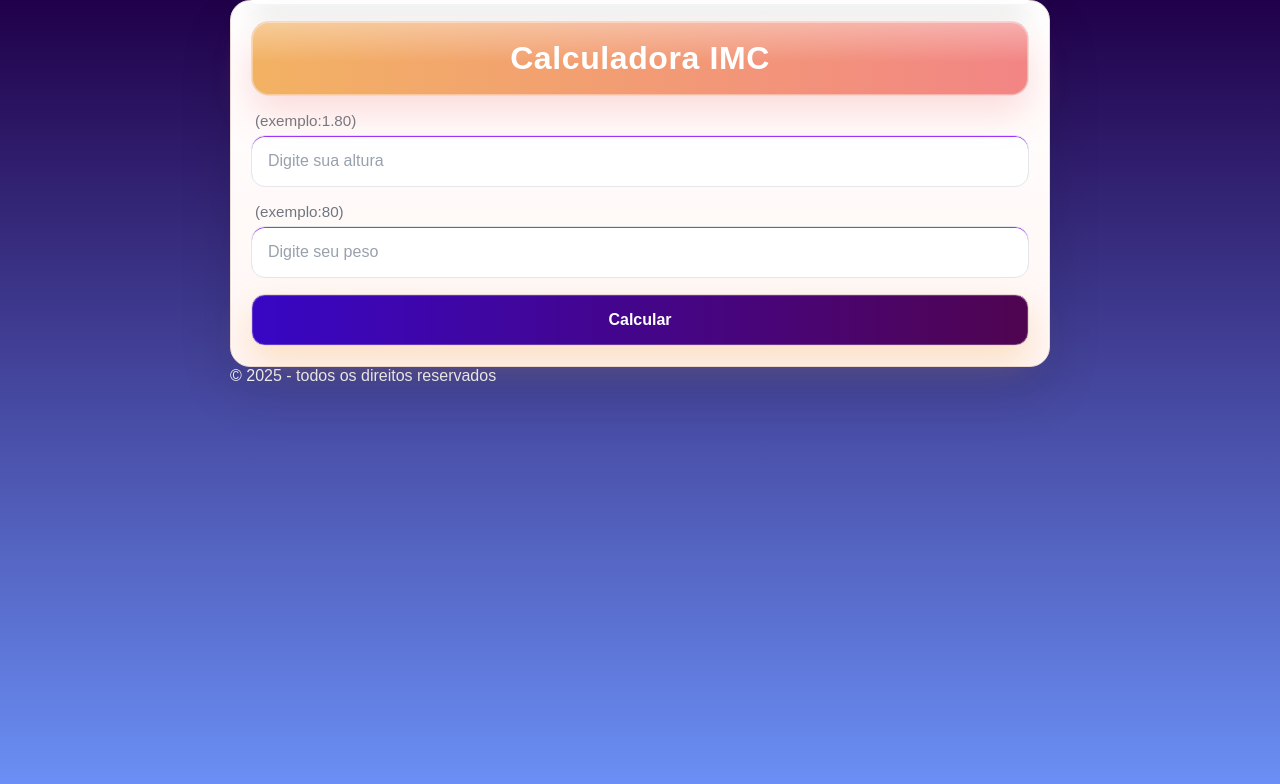
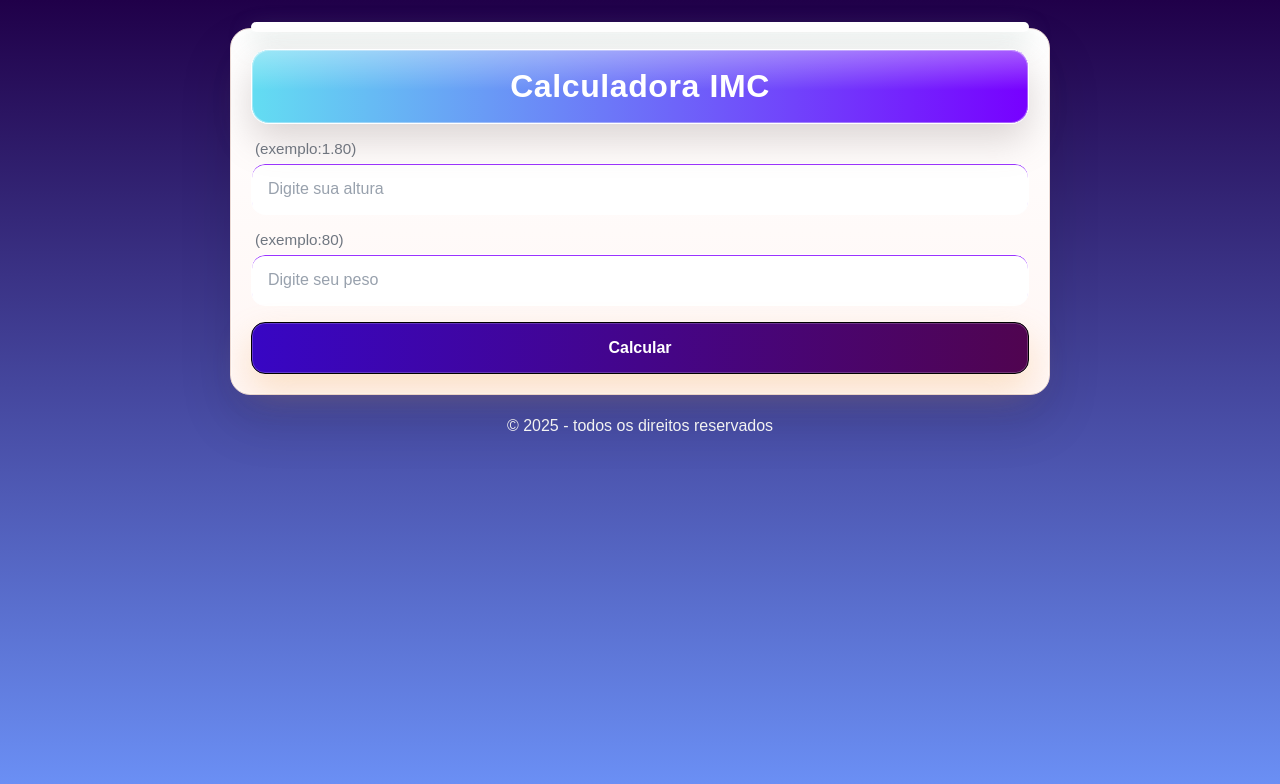
Before and after one commit to CP4-Front-Calculadora-IMC/CP4-Calculadora-IMC, a React (Vite) app: page / in a window 1280 px wide. Shown: the top 784 px of the page. Built offline with nearby package versions, Linux system fonts and the light colour scheme.

Commit message:
Alterando cores do header.css

```diff
--- a/src/css/estilo.css
+++ b/src/css/estilo.css
@@ -44,10 +44,10 @@ input {
   font-size: 1rem;
   color: #1f1f1f; /*Numeros*/
   background: #FFFFFF;
-  border: 1px solid #E3E6EA;
+  border: 1px solid #ffffff;
   border-radius: 14px;
   outline: none;
-  box-shadow: 0 1px 0 rgba(132, 1, 255, 0.8) inset;
+  box-shadow: 0 1px 0 rgba(132, 1, 255, 0.8) inset; /*Borda dos numeros*/
   transition: border-color 0.2s, box-shadow 0.2s, transform 0.06s;
 }
 
@@ -55,7 +55,7 @@ input::placeholder { color: #98A1AD; }
 
 input:focus {
   border-color: #86A59D;
-  box-shadow: 0 0 0 6px rgba(134,165,157,0.22), 0 1px 0 rgba(255,255,255,0.8) inset;
+  box-shadow: 0 0 0 6px rgba(165, 134, 134, 0.22), 0 1px 0 rgba(255,255,255,0.8) inset;
 }
 
 button {
@@ -64,9 +64,9 @@ button {
   padding: 0 20px;
   font-weight: 900;
   font-size: 1rem;
-  color: #ffffff;
-  background: linear-gradient(90deg, #3806c4 0%, #500450 100%);
-  border: 1px solid #EADAD4;
+  color: #ffffff; /*Cor do calcular*/
+  background: linear-gradient(90deg, #3806c4 0%, #500450 100%); /*Degrade do botão de calcular*/
+  border: 1px solid #000000; /*Borda do Calcular*/
   border-radius: 14px;
   cursor: pointer;
   box-shadow:
--- a/src/css/global.css
+++ b/src/css/global.css
@@ -3,11 +3,29 @@ html, body, #root { height: 100%; }
 
 body {
   font-family: Arial, Helvetica, sans-serif;
-  background: linear-gradient(180deg, #200049 0%, #6c92f8 100%);
-  color: #ffffff;
+  background: linear-gradient(180deg, #200049 0%, #6c92f8 100%); /*Degrade de fundo*/
+  color: #ffffff; /*© 2025 - todos os direitos reservados*/
   display: flex;
   align-items: center;
   justify-content: center;
   position: relative;
   overflow-x: hidden;
 }
+
+body::before {
+  content: "";
+  position: absolute;
+  inset: 0;
+  pointer-events: none;
+}
+
+.container {
+  width: 100%;
+  padding: 28px;
+  display: flex;
+  flex-direction: column;
+  align-items: center;
+  gap: 22px;
+  position: relative;
+  z-index: 1;
+}
--- a/src/css/header.css
+++ b/src/css/header.css
@@ -1,14 +1,14 @@
 .header {
   width: 100%;
-  background: linear-gradient(90deg, #F2B263 0%, #F28585 100%);
-  border: 1px solid #EADAD4;
+  background: linear-gradient(90deg, #63ddf2 0%, rgb(119, 0, 255) 100%); /*degrade do Calculadora IMC*/
+  border: 1px solid #ffffff; /*Borda da calculadora IMC*/
   border-radius: 18px;
   padding: 18px 20px;
   text-align: center;
-  color: #ffffff;
+  color: #ffffff; /*Cor da escrita Calculadora IMC*/
   box-shadow:
     0 0 0 1px rgba(255,255,255,0.35) inset,
-    0 16px 36px rgba(242,133,133,0.28);
+    0 16px 36px rgba(124, 112, 112, 0.28);
   margin: 0 0 16px 0;
   position: relative;
   overflow: hidden;
```
